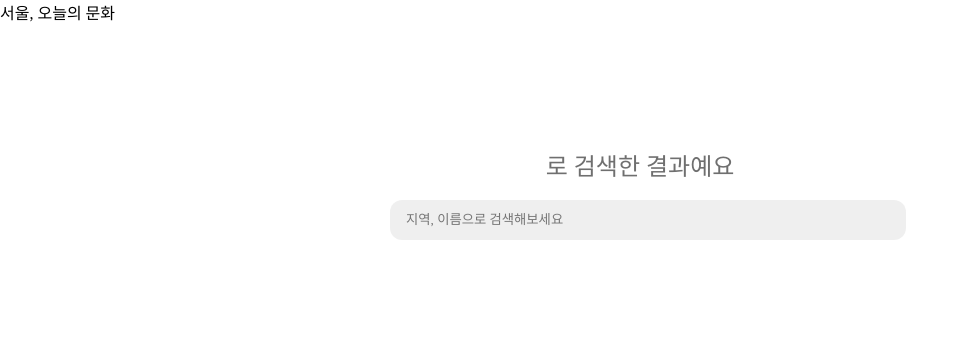
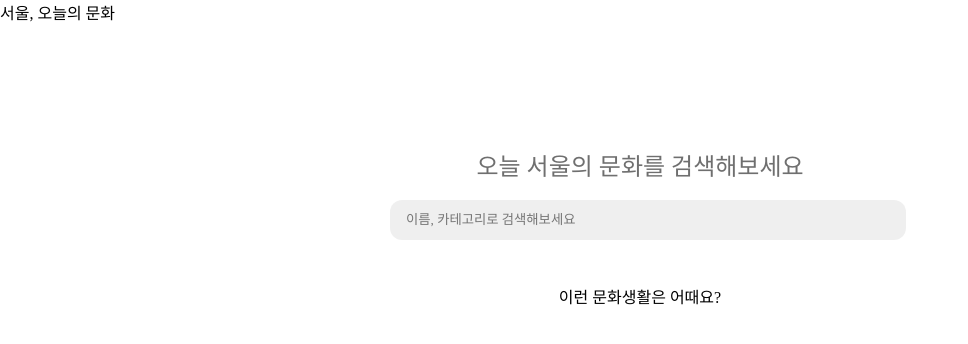
Before and after one commit to kjindev/cultural-event, a Next.js app: page /content in a window 1280 px wide. Shown: the top 344 px of the page, without its empty margins (0-968 px from the left). Built offline with nearby package versions, Linux system fonts and the light colour scheme; a web font is replaced by a local one.

Commit message:
feat: add React Query

```diff
--- a/package.json
+++ b/package.json
@@ -14,6 +14,7 @@
     "next": "14.0.4",
     "react": "^18",
     "react-dom": "^18",
+    "react-query": "^3.39.3",
     "zustand": "^4.4.7"
   },
   "devDependencies": {
--- a/pages/_app.tsx
+++ b/pages/_app.tsx
@@ -1,6 +1,13 @@
-import '@/styles/globals.css'
-import type { AppProps } from 'next/app'
+import "@/styles/globals.css";
+import type { AppProps } from "next/app";
+import { QueryClient, QueryClientProvider } from "react-query";
+
+const queryClient = new QueryClient();
 
 export default function App({ Component, pageProps }: AppProps) {
-  return <Component {...pageProps} />
+  return (
+    <QueryClientProvider client={queryClient}>
+      <Component {...pageProps} />
+    </QueryClientProvider>
+  );
 }
--- a/pages/_components/global/SearchForm.tsx
+++ b/pages/_components/global/SearchForm.tsx
@@ -1,25 +1,36 @@
 import { subColor2 } from "@/util/constant";
 import { fontSize } from "@/util/font";
-import { getData } from "@/util/function";
+import { debounce, getData } from "@/util/function";
 import useDataStore from "@/util/store";
 
 import { css } from "@emotion/react";
-import { useState } from "react";
+import { ChangeEvent, useCallback, useEffect, useState } from "react";
 
 export default function SearchForm({ width }: { width?: string }) {
-  const [keyword, setKeyword] = useState("");
-  const { changeSearchKeyword, changeSearchList } = useDataStore();
+  const [inputValue, setInputValue] = useState("");
+  const {
+    searchKeyword,
+    changeSearchKeyword,
+    changeSearchList,
+    changeRecommendList,
+  } = useDataStore();
 
-  const handleSearch = (event: any) => {
-    const value = event?.target.value;
-    setKeyword(value);
-  };
+  const onChangeInput = useCallback(
+    (e: ChangeEvent<HTMLInputElement>) => {
+      debounce(setInputValue(e.target.value), 500);
+    },
+    [debounce, setInputValue]
+  );
+
+  // const handleSearch = (event: any) => {
+  //   const value = event?.target.value;
+  //   debounce(setInputValue(value), 500);
+  // };
 
   const handleSubmit = (event: any) => {
     event.preventDefault();
-    changeSearchKeyword(keyword);
-    getData({ codename: keyword, title: keyword }).then((res) => {
-      console.log(res);
+    changeSearchKeyword(inputValue);
+    getData({ codename: inputValue, title: inputValue }).then((res) => {
       changeSearchList(res);
     });
   };
@@ -40,9 +51,9 @@ export default function SearchForm({ width }: { width?: string }) {
   return (
     <form onSubmit={handleSubmit} css={css(style)}>
       <input
-        onChange={handleSearch}
-        value={keyword}
-        placeholder="지역, 이름으로 검색해보세요"
+        onChange={onChangeInput}
+        value={inputValue}
+        placeholder="이름, 카테고리로 검색해보세요"
       />
     </form>
   );
--- a/pages/_components/home/Introduction.tsx
+++ b/pages/_components/home/Introduction.tsx
@@ -3,8 +3,13 @@ import { Illustration } from "./Illustration";
 import { fontSize } from "@/util/font";
 import SearchForm from "../global/SearchForm";
 import { maxWidth } from "@/util/constant";
+import { useEffect } from "react";
+import { getData } from "@/util/function";
+import useDataStore from "@/util/store";
 
 export default function Introduction() {
+  const { searchKeyword, changeRecommendList } = useDataStore();
+
   return (
     <div css={css(style)}>
       <div className="container">
--- a/pages/_document.tsx
+++ b/pages/_document.tsx
@@ -1,6 +1,5 @@
 import { Html, Head, Main, NextScript } from "next/document";
 import NavBar from "./_components/global/NavBar";
-
 export default function Document() {
   return (
     <Html lang="en">
--- a/pages/content/index.tsx
+++ b/pages/content/index.tsx
@@ -1,50 +1,16 @@
-import Head from "next/head";
 import { css } from "@emotion/react";
 import SearchForm from "../_components/global/SearchForm";
 import { maxWidth, shadow } from "@/util/constant";
 import { fontSize } from "@/util/font";
-import ListItem from "../_components/content/ListItem";
 import { useEffect, useState } from "react";
-import { getData } from "@/util/function";
 import { APIType } from "@/util/type";
 import useDataStore from "@/util/store";
+import { useResults } from "@/util/function";
 
 export default function Home() {
-  const [list, setList] = useState<APIType[]>([]);
-  const { searchList, searchKeyword } = useDataStore();
+  const { searchList, recommendList, searchKeyword } = useDataStore();
+  const { status, data, error } = useResults(searchKeyword);
 
-  return (
-    <div
-      css={css(style, {
-        "& .content-container": {
-          flexDirection: "column",
-        },
-        "& .content-title": {
-          textAlign: "center",
-        },
-        "& .search-box": {
-          flexDirection: "column",
-        },
-      })}
-    >
-      <div className="content-container">
-        <div className="search-box">
-          <div className="content-title">
-            <span>{searchKeyword}</span>로 검색한 결과예요
-          </div>
-          <SearchForm width="500px" />
-        </div>
-        {searchList?.map((item: APIType, i: number) => {
-          return (
-            <div key={i} className="list-box">
-              {item.TITLE}
-            </div>
-          );
-        })}
-      </div>
-    </div>
-  );
-}
   const style = {
     width: "100%",
     paddingTop: "60px",
@@ -66,7 +32,7 @@ const style = {
         fontSize: fontSize.xl,
         color: "#00000090",
         margin: "18px 0",
-      "& span": {
+        "& .keyword": {
           color: "purple",
           fontWeight: 700,
         },
@@ -80,5 +46,131 @@ const style = {
         height: "180px",
         borderRadius: "12px",
       },
+      "& .list-box:hover": {
+        cursor: "pointer",
+      },
+      "& .description": {
+        marginBottom: "18px",
+      },
     },
   };
+
+  switch (status) {
+    case "loading":
+      return <div>Loading</div>;
+    case "error":
+      return <span>Error: </span>;
+    default:
+      return (
+        <div
+          css={css(style, {
+            "& .content-container": {
+              flexDirection: "column",
+            },
+            "& .content-title": {
+              textAlign: "center",
+            },
+            "& .search-box": {
+              flexDirection: "column",
+            },
+          })}
+        >
+          <div className="content-container">
+            <div className="search-box">
+              <div className="content-title">
+                {searchList ? (
+                  searchKeyword === "" ? (
+                    <>
+                      <span className="keyword">{searchKeyword}</span>전체 검색
+                      결과를 보여드릴게요
+                    </>
+                  ) : (
+                    <>
+                      <span className="keyword">{searchKeyword}</span>(으)로
+                      검색한 결과예요
+                    </>
+                  )
+                ) : (
+                  <span>오늘 서울의 문화를 검색해보세요</span>
+                )}
+              </div>
+              <SearchForm width="500px" />
+            </div>
+            <div className="description">
+              {searchList ? (
+                <div>총 {searchList.length}건의 검색 결과가 나왔어요</div>
+              ) : (
+                <div>이런 문화생활은 어때요?</div>
+              )}
+            </div>
+            <ul>
+              {data?.map((item: any, i: number) => {
+                return (
+                  <div key={i} className="list-box">
+                    {item.TITLE}
+                  </div>
+                );
+              })}
+            </ul>
+          </div>
+        </div>
+      );
+
+    // return (
+    //   <div
+    //     css={css(style, {
+    //       "& .content-container": {
+    //         flexDirection: "column",
+    //       },
+    //       "& .content-title": {
+    //         textAlign: "center",
+    //       },
+    //       "& .search-box": {
+    //         flexDirection: "column",
+    //       },
+    //     })}
+    //   >
+    //     <div className="content-container">
+    //       <div className="search-box">
+    //         <div className="content-title">
+    //           {searchList ? (
+    //             searchKeyword === "" ? (
+    //               <>
+    //                 <span className="keyword">{searchKeyword}</span>전체 검색
+    //                 결과를 보여드릴게요
+    //               </>
+    //             ) : (
+    //               <>
+    //                 <span className="keyword">{searchKeyword}</span>(으)로 검색한
+    //                 결과예요
+    //               </>
+    //             )
+    //           ) : (
+    //             <span>오늘 서울의 문화를 검색해보세요</span>
+    //           )}
+    //         </div>
+    //         <SearchForm width="500px" />
+    //       </div>
+    //       <div className="description">
+    //         {searchList ? (
+    //           <div>총 {searchList.length}건의 검색 결과가 나왔어요</div>
+    //         ) : (
+    //           <div>이런 문화생활은 어때요?</div>
+    //         )}
+    //       </div>
+    //       {searchList
+    //         ? searchList?.map((item: APIType, i: number) => (
+    //             <div key={i} className="list-box">
+    //               {item.TITLE}
+    //             </div>
+    //           ))
+    //         : recommendList?.map((item: APIType, i: number) => (
+    //             <div key={i} className="list-box">
+    //               {item.TITLE}
+    //             </div>
+    //           ))}
+    //     </div>
+    //   </div>
+    // );
+  }
+}
--- a/pages/index.tsx
+++ b/pages/index.tsx
@@ -4,6 +4,9 @@ import Head from "next/head";
 import { css } from "@emotion/react";
 import Introduction from "./_components/home/Introduction";
 import Category from "./_components/home/Category";
+import { useResults } from "@/util/function";
+import useDataStore from "@/util/store";
+import { useEffect } from "react";
 
 export default function Home() {
   return (
--- a/util/function.ts
+++ b/util/function.ts
@@ -1,4 +1,5 @@
 import axios from "axios";
+import { useQuery } from "react-query";
 
 interface PropsType {
   codename: string;
@@ -28,3 +29,22 @@ export const getData = async (option: PropsType) => {
     return null;
   }
 };
+
+export const useResults = (keyword: any) => {
+  return useQuery(
+    ["keyword", keyword],
+    () => getData({ codename: keyword, title: keyword }),
+    {
+      enabled: !!keyword,
+      select: (data) => data,
+    }
+  );
+};
+
+export const debounce = (callback: any, duration: number) => {
+  let timer: any;
+  return (...args: any) => {
+    clearTimeout(timer);
+    timer = setTimeout(() => callback(...args), duration);
+  };
+};
--- a/util/store.ts
+++ b/util/store.ts
@@ -2,22 +2,36 @@ import { create } from "zustand";
 
 interface DataStore {
   searchList: any;
-  searchKeyword: string;
+  searchKeyword: string | null;
+  recommendList: any;
+  totalList: any[] | null;
   changeSearchList: (input: any) => void;
-  changeSearchKeyword: (input: string) => void;
+  changeRecommendList: (input: any) => void;
+  changeSearchKeyword: (input: any) => void;
+  changeTotalList: (input: any[]) => void;
 }
 
 const useDataStore = create<DataStore>()((set) => ({
-  searchKeyword: "",
+  searchKeyword: null,
   searchList: null,
+  recommendList: null,
+  totalList: null,
   changeSearchList: (input) =>
     set((state) => ({
       searchList: input,
+    })),
+  changeRecommendList: (input) =>
+    set((state) => ({
+      recommendList: input,
     })),
   changeSearchKeyword: (input) =>
     set((state) => ({
       searchKeyword: input,
     })),
+  changeTotalList: (input) =>
+    set((state) => ({
+      totalList: input,
+    })),
 }));
 
 export default useDataStore;
```
Also changed, not shown: 1 other file (tests, documents, lock files or other folders). Lines whose indentation alone changed are shown as unchanged.
